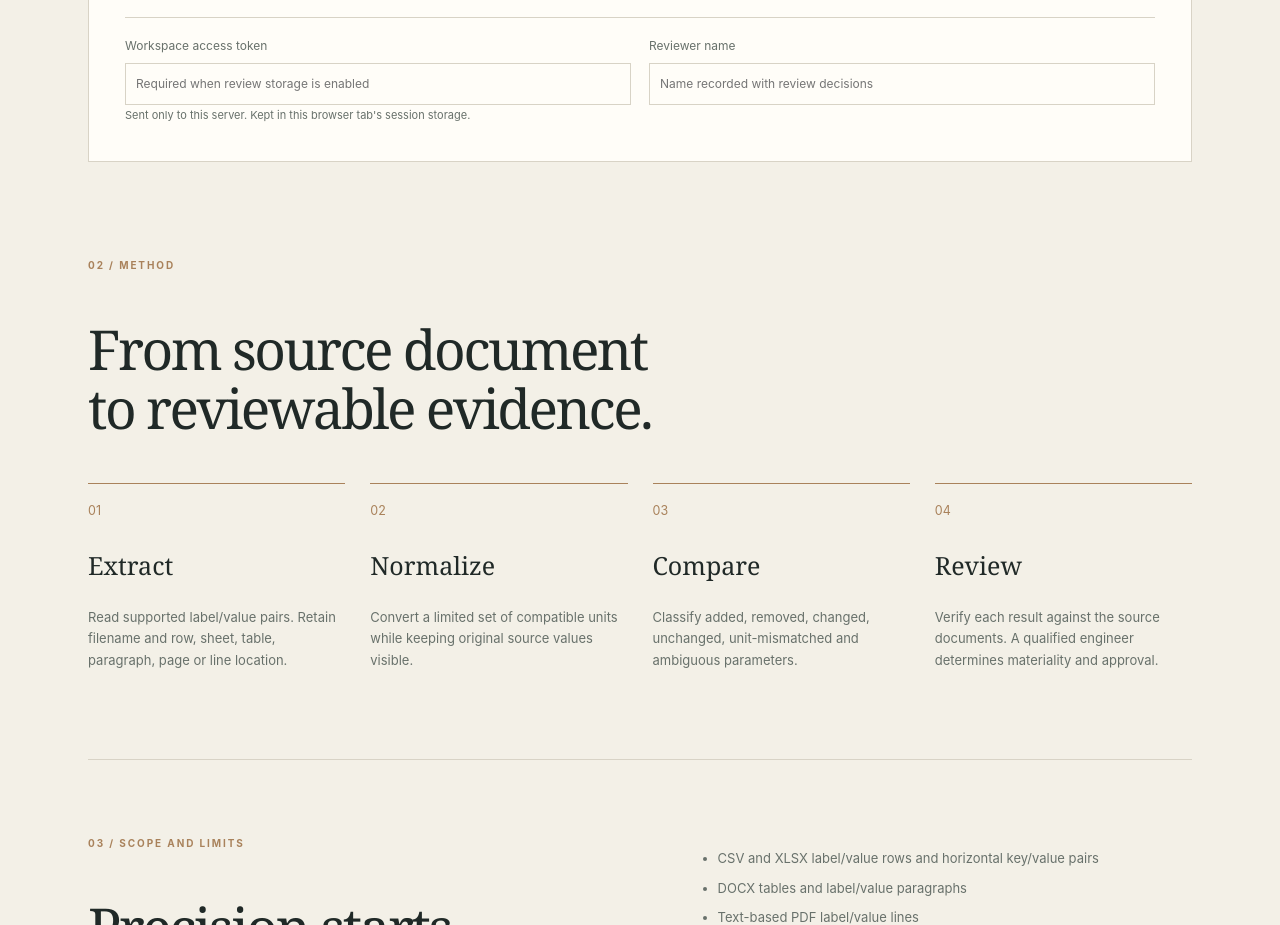
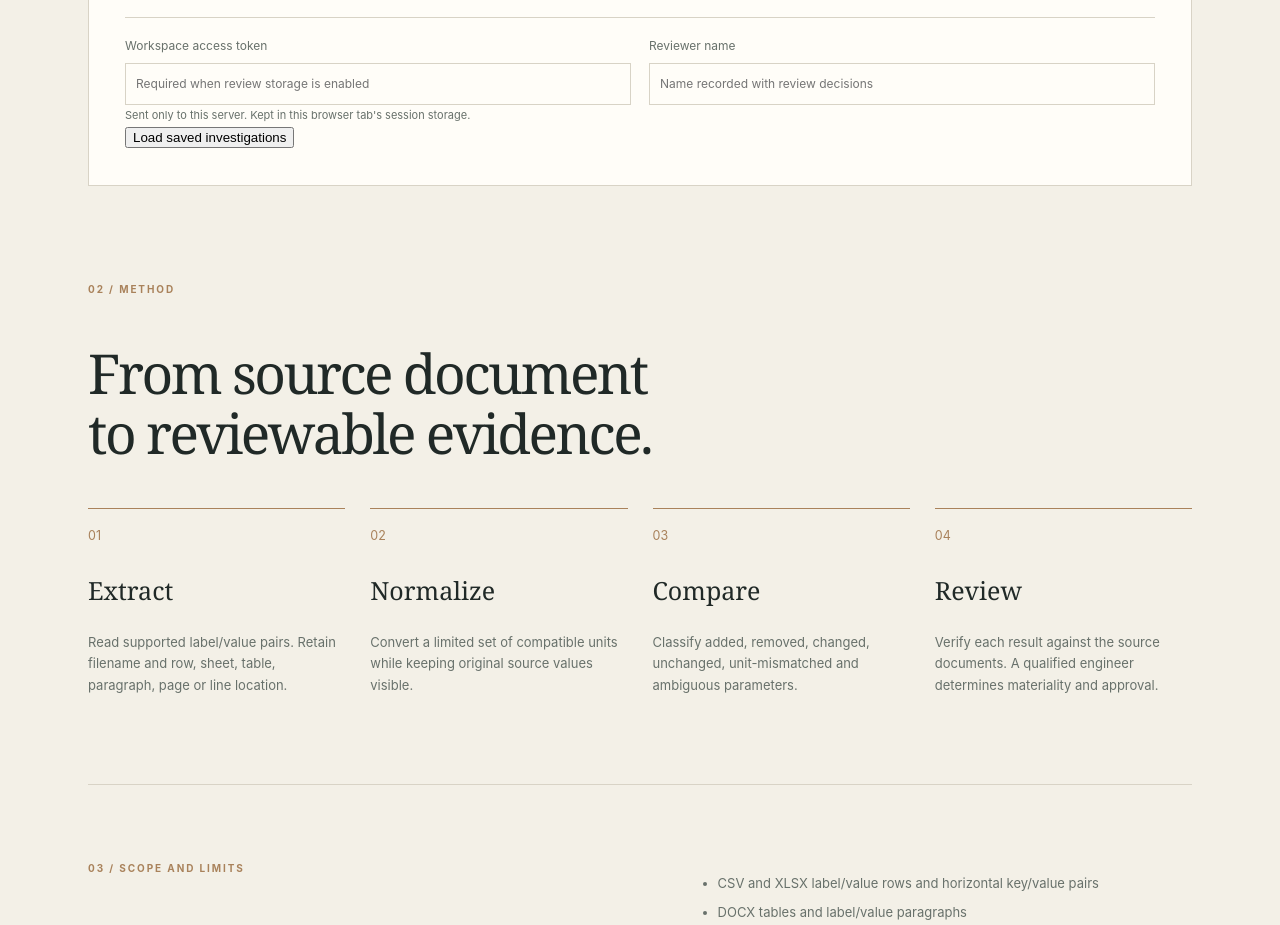
Before and after one commit to DT-09/DatasheetDelta, a plain HTML site: page web/index.html in a window 1280 px wide. Shown: the part 1800-2725 px from the top of the page. Drawn offline with Linux system fonts and the light colour scheme.

Commit message:
Add a saved-investigations panel to the workspace

```diff
--- a/web/index.html
+++ b/web/index.html
@@ -84,6 +84,10 @@
           <input id="reviewer-name" type="text" maxlength="120" placeholder="Name recorded with review decisions">
         </label>
       </div>
+      <div class="saved-investigations">
+        <button id="list-saved" type="button">Load saved investigations</button>
+        <div id="saved-list" hidden></div>
+      </div>
     </form>
     <p id="progress" role="status" aria-live="polite" hidden>Extracting supported fields and comparing evidence…</p>
     <p id="error" class="error" role="alert" hidden></p>
```
